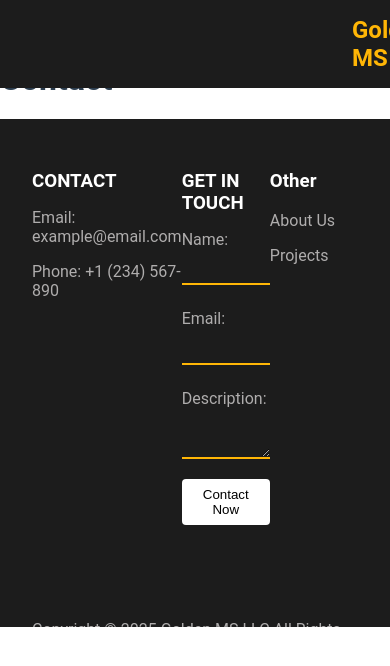
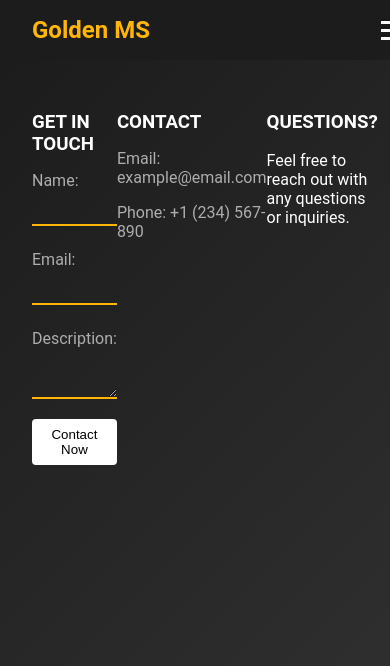
Before and after one commit to aaronmpark/interior-design-portfolio, a Vue app: page /contact in a window 390 px wide. Shown: the top 666 px of the page. Built offline with nearby package versions, Linux system fonts and the light colour scheme.

Commit message:
make it better for mobile

```diff
--- a/src/App.vue
+++ b/src/App.vue
@@ -1,6 +1,6 @@
 <template>
   <router-view />
-  <Footnote />
+  <Footnote v-if="$route.path !== '/contact'" />
 </template>
 
 <script>
--- a/src/components/Contact.vue
+++ b/src/components/Contact.vue
@@ -1,8 +1,32 @@
 <template>
     <div class="contact">
         <Navbar />
-        <h1>Contact</h1>
-        <div class="space"></div>
+        <div class="contact-container">
+            <div class="contact-form">
+                <h3>GET IN TOUCH</h3>
+                <form @submit.prevent="submitForm">
+                    <label for="name">Name:</label>
+                    <input type="text" id="name" v-model="form.name" required />
+
+                    <label for="email">Email:</label>
+                    <input type="email" id="email" v-model="form.email" required />
+
+                    <label for="message">Description:</label>
+                    <textarea id="message" v-model="form.message" required></textarea>
+
+                    <button type="submit">Contact Now</button>
+                </form>
+            </div>
+            <div class="contact-info">
+                <h3>CONTACT</h3>
+                <p><a href="mailto:example@email.com">Email: example@email.com</a></p>
+                <p><a href="tel:+1234567890">Phone: +1 (234) 567-890</a></p>
+            </div>
+            <div class="questions">
+                <h3>QUESTIONS?</h3>
+                <p>Feel free to reach out with any questions or inquiries.</p>
+            </div>
+        </div>
     </div>
 </template>
 
@@ -14,10 +38,143 @@ export default {
   components: {
     Navbar
   },
-  props: {
+  data() {
+    return {
+      form: {
+        name: '',
+        email: '',
+        message: ''
+      }
+    };
+  },
+  methods: {
+    submitForm() {
+      this.form.name = '';
+      this.form.email = '';
+      this.form.message = '';
+    }
   }
-}
+};
 </script>
 
 <style scoped>
+.contact {
+  position: relative;
+  display: flex;
+  flex-direction: column;
+  justify-content: space-between;
+  align-items: center;
+  width: 100%;
+  min-height: 100vh;
+  overflow-x: hidden;
+  background: linear-gradient(135deg, #1C1C1C, #333);
+  color: white;
+  padding: 2rem;
+  box-sizing: border-box;
+}
+
+.contact-container {
+  display: flex;
+  justify-content: space-between;
+  align-items: flex-start;
+  max-width: 1500px;
+  margin: 0 auto;
+  width: 100%;
+  box-sizing: border-box;
+}
+
+.contact-form {
+  max-width: 400px;
+  flex: 1;
+  text-align: left;
+}
+
+.contact-form h3 {
+  margin-bottom: 1rem;
+}
+
+.contact-form label {
+  display: block;
+  margin: 0.5rem 0 0.2rem;
+  color: rgb(175, 173, 173);
+}
+
+.contact-form input,
+.contact-form textarea {
+  width: 100%;
+  padding: 0.5rem 0;
+  margin-bottom: 1rem;
+  border: none;
+  border-bottom: 2px solid #FFB606;
+  border-radius: 0;
+  background: transparent;
+  color: white;
+}
+
+.contact-form input:focus,
+.contact-form textarea:focus {
+  outline: none;
+  border-bottom: 2px solid #FFD700;
+}
+
+.contact-form button {
+  background-color: #ffffff;
+  color: black;
+  border: none;
+  padding: 0.5rem 1rem;
+  border-radius: 4px;
+  cursor: pointer;
+}
+
+.contact-form button:hover {
+  background-color: #c4c1c1a8;
+}
+
+.contact-info {
+  flex: 1;
+  max-width: 300px;
+  text-align: left;
+}
+.contact-info h3 {
+  margin-bottom: 1rem;
+}
+
+.contact-info p {
+  margin: 0 0 1rem;
+  color: rgb(175, 173, 173);
+}
+
+.contact-info a {
+  color: inherit;
+  text-decoration: none;
+}
+
+.other {
+  flex: 1;
+  max-width: 300px;
+  text-align: left;
+}
+.other p {
+  color: rgb(175, 173, 173);
+}
+.other a {
+  text-decoration: none;
+  color: inherit;
+}
+
+.other a:hover {
+  text-decoration: none;
+  color: inherit;
+}
+
+.contact-bottom {
+  display: flex;
+  justify-content: center;
+  flex-direction: column;
+  margin-top: 2rem;
+  padding-bottom: 0;
+  color: rgb(175, 173, 173);
+  width: 100%;
+  box-sizing: border-box;
+}
 </style>
--- a/src/components/Footnote.vue
+++ b/src/components/Footnote.vue
@@ -22,7 +22,7 @@
         </form>
       </div>
         <div class="other">
-        <h3>Other</h3>
+        <h3>OTHER</h3>
         <p><a href="/about">About Us</a></p>
         <p><a href="/projects">Projects</a></p>
       </div>
@@ -174,4 +174,18 @@ export default {
   box-sizing: border-box;
   transform: translateY(165%);
 }
+
+@media (max-width: 768px) {
+  .footnote-container {
+    flex-direction: column;
+    gap: 1.5rem;
+  }
+
+  .contact-info,
+  .contact-form,
+  .other {
+    margin-bottom: 1.5rem;
+  }
+}
+
 </style>
--- a/src/components/Home.vue
+++ b/src/components/Home.vue
@@ -4,7 +4,7 @@
         <img :src="home_image" alt="Casa Tequila" class="home-image" />
         <div class="overlay"></div>
         <div class="home-text">
-            <h1>Golden MS Interior Design</h1>
+            <h1>Golden MS - Interior Design</h1>
             <h2>Transforming Restaurants into Unique Experiences</h2>
             <router-link to="/about" class="home-button">GET STARTED</router-link>
         </div>
--- a/src/components/Navbar.vue
+++ b/src/components/Navbar.vue
@@ -11,7 +11,17 @@
           <a :href="`/${link.id}`">{{ link.title }}</a>
         </li>
       </ul>
+      <div class="navbar-toggle" @click="toggleMenu">
+        <span></span>
+        <span></span>
+        <span></span>
+      </div>
     </div>
+    <ul class="navbar-links-mobile" v-if="isMenuOpen">
+      <li v-for="link in navLinks" :key="link.id" @click="setActive(link.title); toggleMenu()" :class="{ active: active === link.title }">
+        <a :href="`/${link.id}`">{{ link.title }}</a>
+      </li>
+    </ul>
   </nav>
 </template>
 
@@ -21,6 +31,7 @@ export default {
   data() {
     return {
       active: '',
+      isMenuOpen: false,
       navLinks: [
         { id: 'about', title: 'ABOUT' },
         { id: 'projects', title: 'PROJECTS' },
@@ -38,6 +49,9 @@ export default {
     },
     goHome() {
       window.location.href = '/';
+    },
+    toggleMenu() {
+      this.isMenuOpen = !this.isMenuOpen;
     }
   }
 };
@@ -63,7 +77,7 @@ export default {
 }
 
 .navbar-logo {
-  margin-left: 20rem;
+  margin-left: 1rem;
 }
 
 .navbar-logo a {
@@ -72,12 +86,6 @@ export default {
   font-weight: bold;
   text-decoration: none;
 }
-.navbar-logo .logo-image {
-  width: 15px;
-  height: 15px;
-  margin-right: 0.2rem;
-}
-
 
 .navbar-links {
   list-style: none;
@@ -115,4 +123,66 @@ export default {
 .navbar-links a:hover::after {
   transform: translateX(-50%) scaleX(1);
 }
+
+.navbar-toggle {
+  display: none;
+  flex-direction: column;
+  cursor: pointer;
+  gap: 5px;
+}
+
+.navbar-toggle span {
+  width: 25px;
+  height: 3px;
+  background-color: white;
+}
+
+.navbar-links-mobile {
+  list-style: none;
+  padding: 0;
+  margin: 0;
+  background-color: #1C1C1C;
+  position: absolute;
+  top: 100%;
+  left: 0;
+  width: 100%;
+  display: flex;
+  flex-direction: column;
+  gap: 0.5rem;
+}
+
+.navbar-links-mobile li {
+  text-align: center;
+  padding: 0.5rem 0;
+}
+
+.navbar-links a,
+.navbar-links-mobile a {
+  text-decoration: none;
+  color: white;
+}
+
+.navbar-links a:hover,
+.navbar-links a:focus,
+.navbar-links a:active,
+.navbar-links-mobile a:hover,
+.navbar-links-mobile a:focus,
+.navbar-links-mobile a:active {
+  text-decoration: none;
+  color: #FFB606;
+}
+
+@media (max-width: 768px) {
+  .navbar-container {
+    flex-direction: row;
+  }
+
+  .navbar-links {
+    display: none;
+  }
+
+  .navbar-toggle {
+    display: flex;
+  }
+}
 </style>
```
